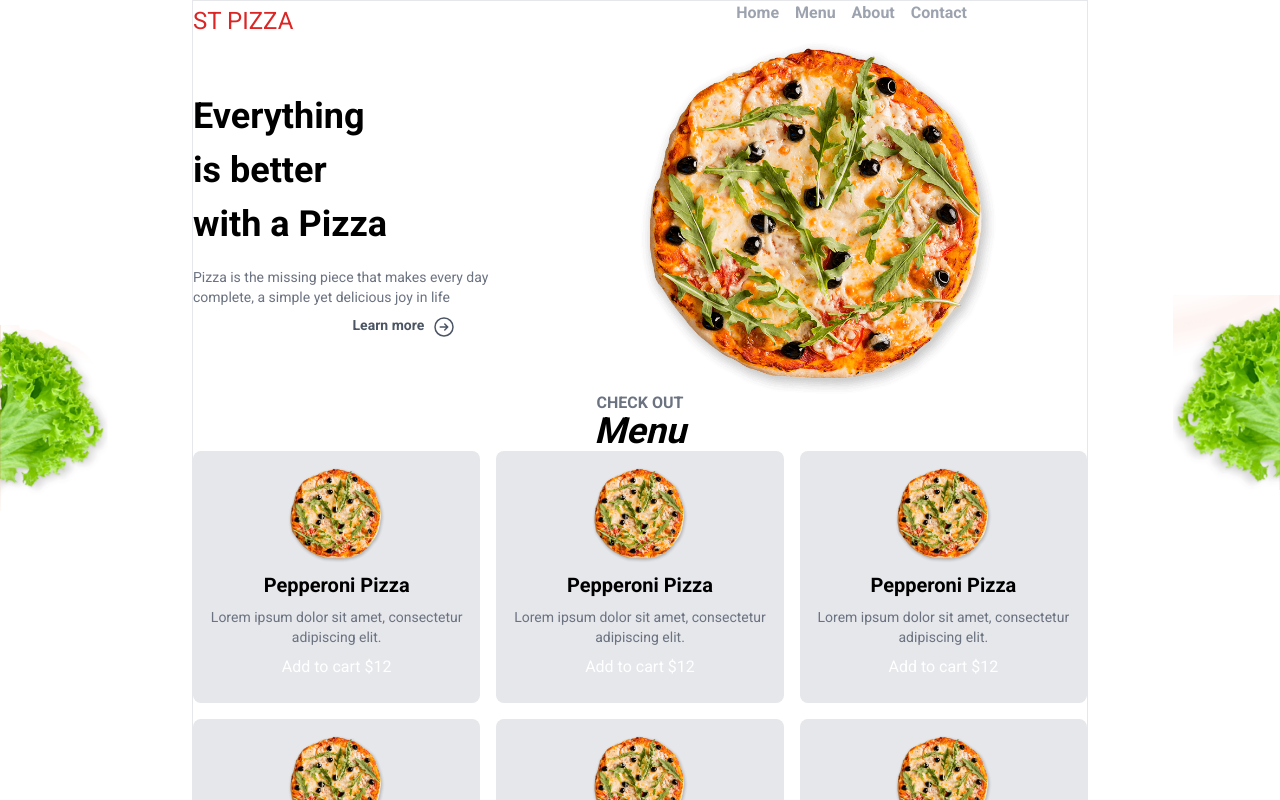
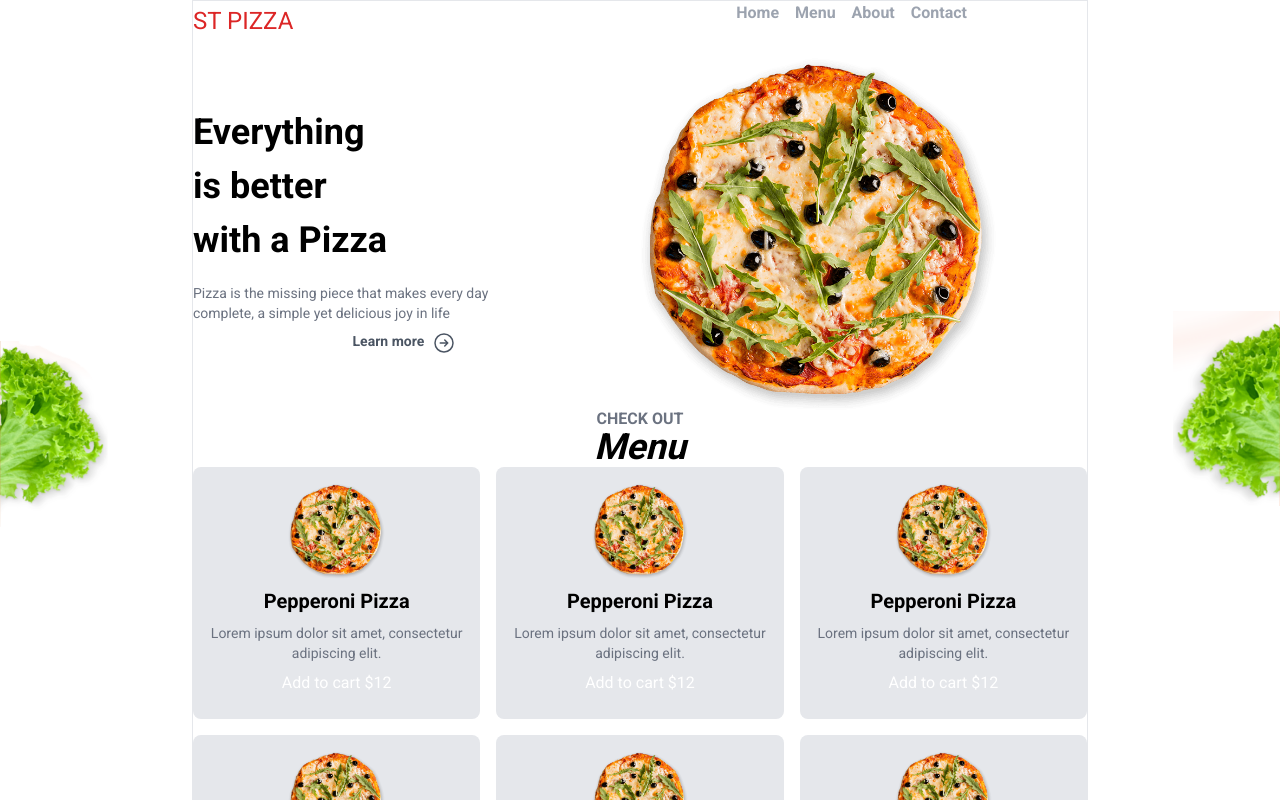
Before and after one commit to tox-in/Nextjs-food-ordering-app, a Next.js app: page / in a window 1280 px wide. Shown: the top 800 px of the page. Built offline with nearby package versions, Linux system fonts and the light colour scheme.

Commit message:
changes in Hero.js

```diff
--- a/src/components/layout/Hero.js
+++ b/src/components/layout/Hero.js
@@ -3,7 +3,7 @@ import Right from "../icons/Right";
 
 export default function Hero() {
   return (
-    <section className="hero">
+    <section className="hero mt-4">
       <div className="py-12">
         <h1 className="text-4xl font-semibold leading-normal">
           Everything
```
